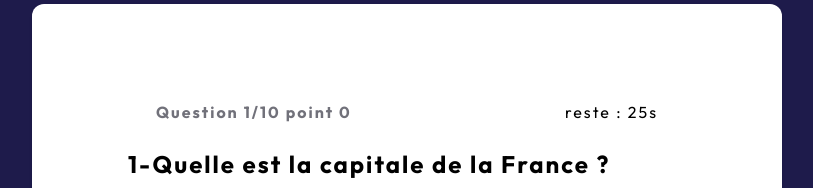
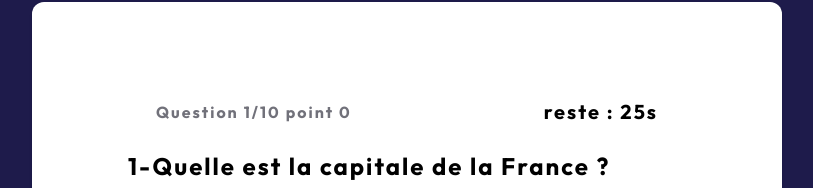
Before and after one commit to rootcoder54/quizz, an Angular app: page /quizz in a window 1280 px wide. Shown: the part 108-296 px from the top of the page, without its empty margins (233-1046 px from the left). Built offline with nearby package versions, Linux system fonts and the light colour scheme.

Commit message:
timer color

```diff
--- a/src/app/pages/quizz/quizz.component.html
+++ b/src/app/pages/quizz/quizz.component.html
@@ -1,8 +1,8 @@
- <div *ngIf="!finish" class="flex flex-col gap-y-6 bg-white p-24 rounded-xl shadow w-[750px]">
+<div *ngIf="!finish" class="flex flex-col gap-y-6 bg-white p-24 rounded-xl shadow w-[750px]">
 
     <div class="flex items-center justify-between px-7">
         <span class="text-zinc-500 font-bold">Question {{numero}}/10 point {{point}}</span>
-        <span>reste : {{limit}}s</span>
+        <span class="text-xl font-bold" [ngClass]="{'text-red-600':alert()}" >reste : {{limit}}s</span>
     </div>
 
     <!-- ========== La zone de la reponse ========== -->
@@ -58,7 +58,7 @@
 </div>
 
 <div *ngIf="finish" class="flex flex-col gap-y-6 bg-white p-24 rounded-xl shadow w-[450px] text-center">
-    <span class="font-bold text-2xl ">{{appreciation()}}</span>
+    <span class="font-bold text-4xl">{{appreciation()}}</span>
     <span class="text-zinc-500">Votre score est de {{point}}/10</span>
     <a href="/home"
         class="px-6 py-2 rounded-md bg-zinc-900 text-white font-bold"
--- a/src/app/pages/quizz/quizz.component.ts
+++ b/src/app/pages/quizz/quizz.component.ts
@@ -80,4 +80,10 @@ export class QuizzComponent implements OnInit {
       return "Exellent! Vous avez réussi avec brio";
     }
   }
+  alert(){
+    if(this.limit<15){
+      return true;
+    }
+    return false;
+  }
 }
```
